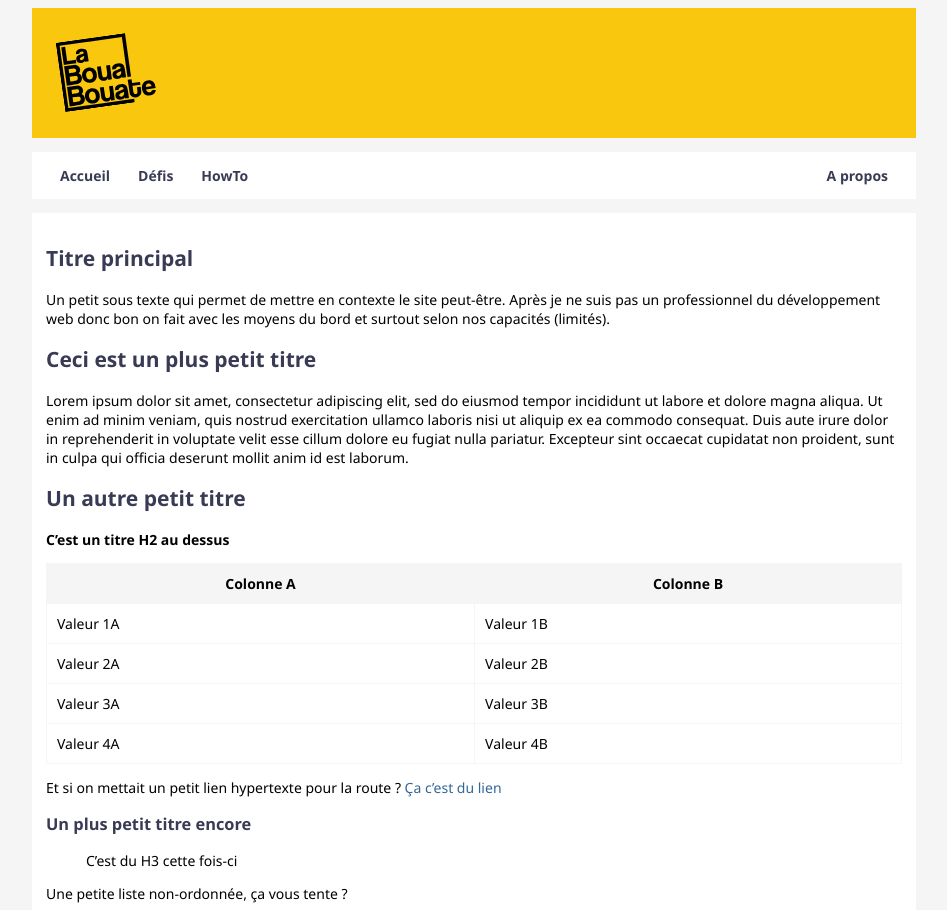
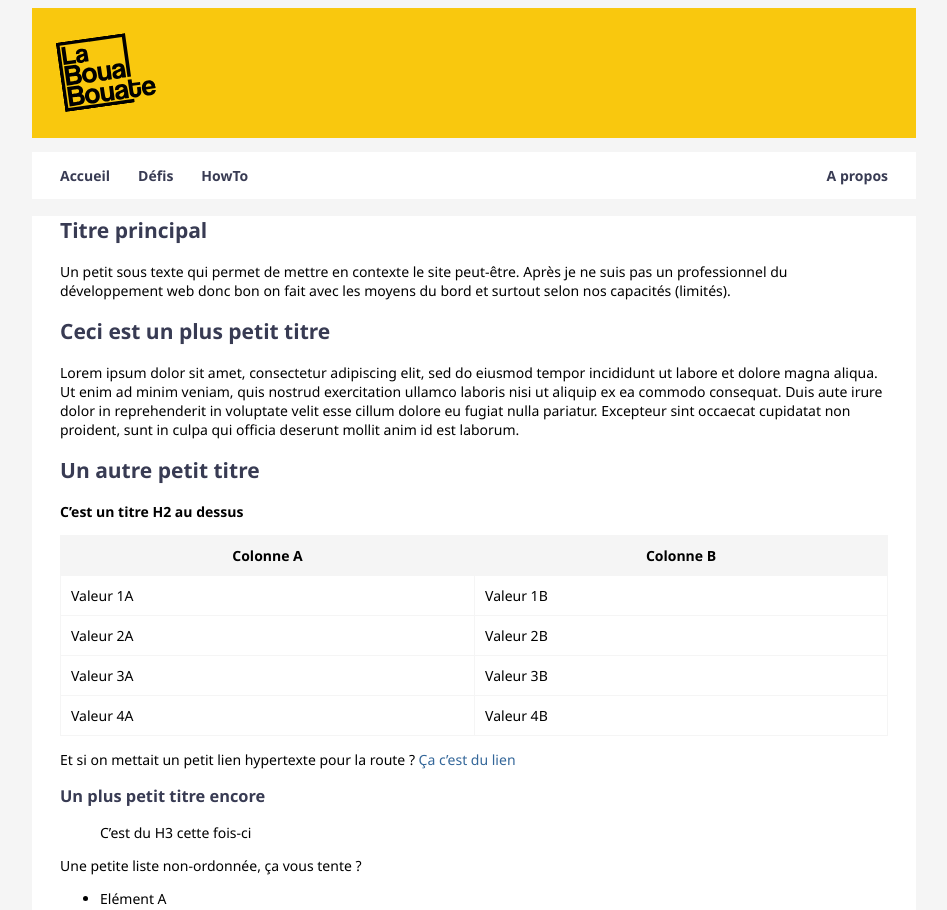
Before and after one commit to leobouard/leobouard.github.io, a Jekyll site: the page built from index.md, in a window 1280 px wide. Shown: the top 910 px of the page, without its empty margins (166-1113 px from the left). Built offline with Jekyll 4.4.1, drawn with Linux system fonts in a browser that asks for light colours; our own code applies the rules of GitHub Pages for plain Markdown files.

Commit message:
Update style.scss

```diff
--- a/assets/css/style.scss
+++ b/assets/css/style.scss
@@ -52,7 +52,8 @@ header > div {
 
 section {
     background-color: #fff;
-    padding: 1em;
+    padding-left: 2em;
+    padding-right: 2em;
 }
 
     /* --- NAVIGATION BAR --- */
@@ -108,7 +109,7 @@ section {
         width: 100%;
     }
 
-    /* POSTS CONTENT*/
+    /* --- POSTS CONTENT --- */
 
     .posts {
         display: flex;
```
